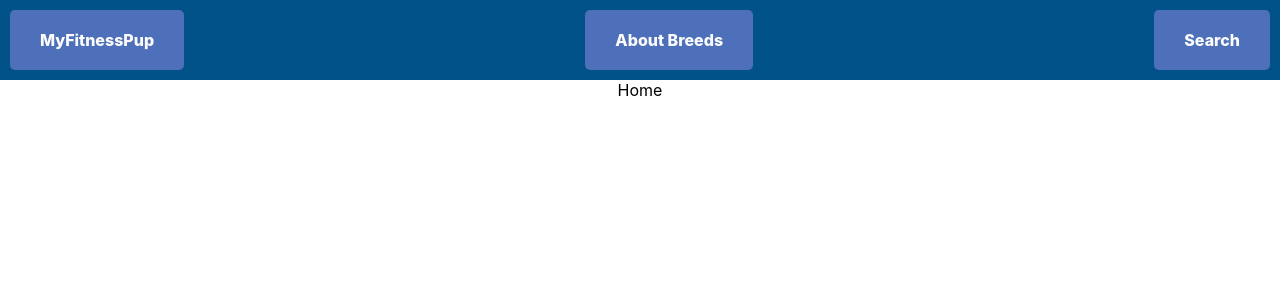
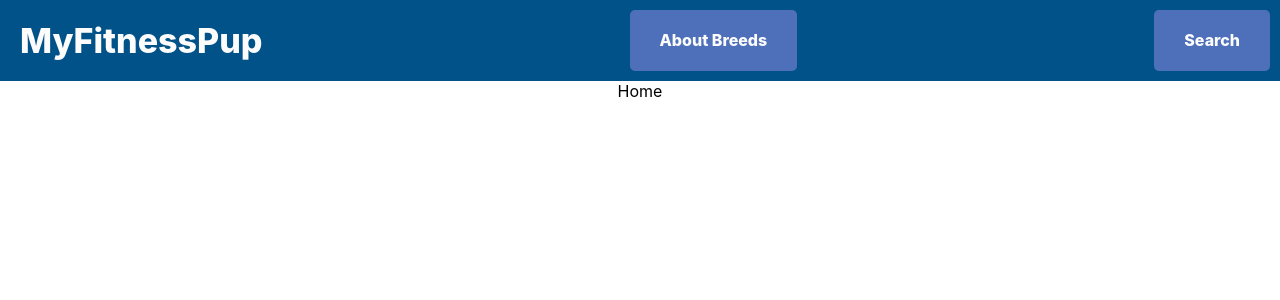
Before and after one commit to foxwellm/MyFitnessPup, a React (Create React App) app: page / in a window 1280 px wide. Shown: the top 300 px of the page. Built offline with nearby package versions, Linux system fonts and the light colour scheme; no server answers.

Commit message:
Style Header

```diff
--- a/src/components/Header/Header.js
+++ b/src/components/Header/Header.js
@@ -1,12 +1,14 @@
 import React from 'react'
 import { NavLink } from 'react-router-dom'
+import dog from '../../images/dog.png'
 
 export const Header = () => {
   return (
     <div className='Header'>
-      <NavLink to='/' className='header-navlink'>MyFitnessPup</NavLink>
+      <NavLink to='/' className='title-navlink'>MyFitnessPup</NavLink>
       <NavLink to='/about-breeds' className='header-navlink' activeClassName='selected'>About Breeds</NavLink>
       <NavLink to='/search' className='header-navlink' activeClassName='selected'>Search</NavLink>
+      {/* <img className='header-img' src={dog}></img> */}
     </div>
   )
 }
--- a/src/components/Header/Header.scss
+++ b/src/components/Header/Header.scss
@@ -5,6 +5,26 @@
   justify-content: space-between;
   background-color: $primary;
 }
+
+.title-navlink {
+  padding: 20px;
+  font-size: 34px;
+  text-decoration: none;
+  color: $white;
+  font-weight: 800;
+  transition: .1s linear;
+  &:hover {
+      transform: scale(1.01);
+      transition: .1s linear;
+    }
+}
+
+// .header-img {
+//   background-size: 30px 30px;
+//   width: 30px;
+//   height: 30px;
+//   color: white;
+// }
 
 .header-navlink {
   background-color: $primary-light;
```
Also changed, not shown: 1 other file (tests, documents, lock files or other folders).
